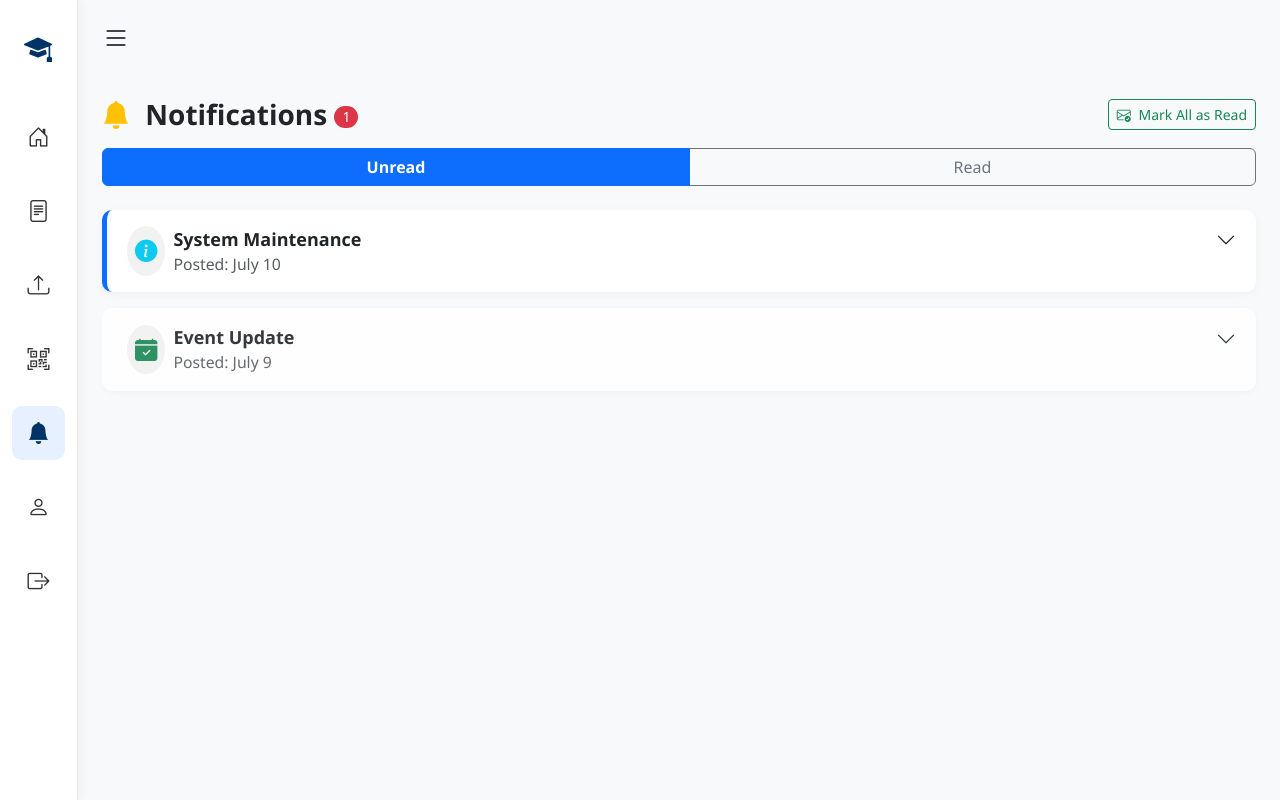
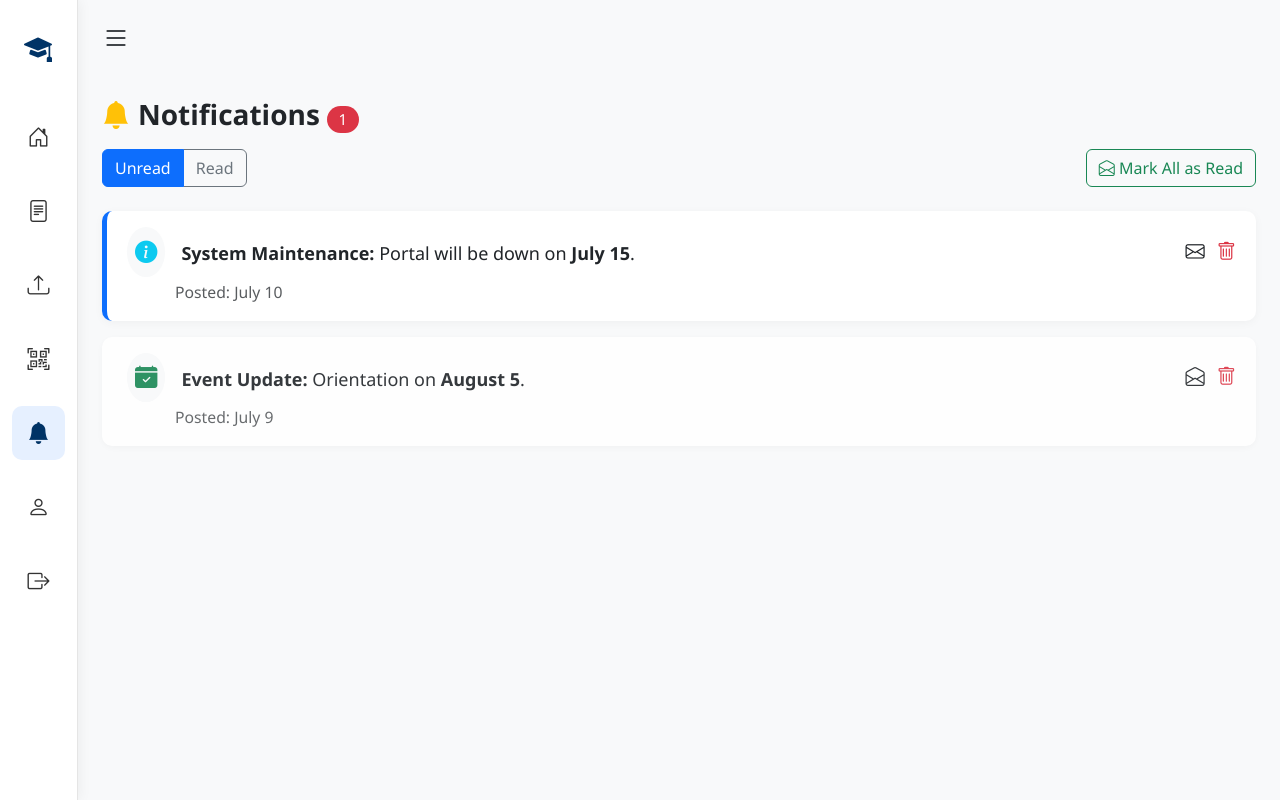
Before and after one commit to RojenSoliman/EducAid, a PHP site: page /user_html/notificaton.html in a window 1280 px wide. Run offline with PHP 8.4, Linux system fonts and the light colour scheme.

Commit message:
modifications of the notification page and stuff

```diff
--- a/assets/css/notifications.css
+++ b/assets/css/notifications.css
@@ -1,6 +1,3 @@
-/* ===========================
-   Base Reset & Layout
-=========================== */
 * {
   box-sizing: border-box;
 }
@@ -12,35 +9,17 @@ body {
   padding: 0;
 }
 
-#wrapper {
-  display: flex;
-  min-height: 100vh;
-  position: relative;
-}
-
-/* ===========================
-   Notification Layout
-=========================== */
-.container-fluid {
-  padding-top: 32px;
-  padding-bottom: 64px;
-}
-
-/* ===========================
-   Notification Cards
-=========================== */
 .notifications-list {
   display: flex;
   flex-direction: column;
 }
 
-/* Card base */
 .notification-card {
   background: #ffffff;
   border-radius: 10px;
   padding: 16px 20px;
   margin-bottom: 16px;
-  box-shadow: 0 2px 10px rgba(0, 0, 0, 0.04);
+  box-shadow: 0 2px 10px rgba(0,0,0,0.04);
   transition: all 0.3s ease;
   border-left: 5px solid transparent;
 }
@@ -53,31 +32,15 @@ body {
   opacity: 0.9;
 }
 
-/* Hover effect */
 .notification-card:hover {
   transform: translateY(-2px);
-  box-shadow: 0 4px 14px rgba(0, 0, 0, 0.06);
+  box-shadow: 0 4px 14px rgba(0,0,0,0.06);
 }
 
-/* ===========================
-   Notification Accordion
-=========================== */
 .notification-header {
-  cursor: pointer;
-  padding: 0;
+  cursor: default;
 }
 
-.notification-body {
-  padding-left: 42px;
-  margin-top: 12px;
-  transition: max-height 0.3s ease;
-}
-
-.notification-body p {
-  margin-bottom: 10px;
-}
-
-/* Icon */
 .icon-box {
   font-size: 1.4rem;
   background-color: #f2f2f2;
@@ -88,84 +51,50 @@ body {
   justify-content: center;
 }
 
-/* Chevron toggle icon */
-.toggle-icon {
-  font-size: 20px;
-  transition: transform 0.3s ease;
+.action-buttons {
+  display: flex;
+  gap: 12px;
+  font-size: 1.2rem;
 }
 
-.notification-card.expanded .toggle-icon {
-  transform: rotate(180deg);
+/* Responsive Controls */
+.notification-actions-mobile {
+  display: none;
 }
 
-/* ===========================
-   Action Buttons
-=========================== */
-.action-buttons {
-  margin-top: 8px;
-  display: flex;
-  gap: 12px;
+/* Desktop */
+@media (min-width: 768px) {
+  .notification-actions-desktop {
+    display: flex !important;
+  }
+
+  .notification-actions-mobile {
+    display: none !important;
+  }
 }
 
-.action-buttons .btn {
-  padding: 4px 8px;
-}
+/* Mobile */
+@media (max-width: 767px) {
+  .notification-actions-mobile {
+    display: flex !important;
+    flex-direction: row;
+    gap: 8px;
+  }
 
-/* ===========================
-   Buttons & Filters
-=========================== */
-.btn-group .btn.active {
-  font-weight: 600;
-}
+  .notification-actions-mobile .btn {
+    font-size: 14px;
+    padding: 10px 0;
+  }
 
-/* Unread Count */
-#unread-count {
-  font-size: 14px;
-  padding: 4px 8px;
-  vertical-align: middle;
-}
+  .notification-actions-desktop {
+    display: none !important;
+  }
 
-/* Empty State */
-#empty-state {
-  padding: 40px 20px;
-  color: #6c757d;
-}
+  .action-buttons {
+    font-size: 1.1rem;
+  }
 
-/* ===========================
-   Responsive Design
-=========================== */
-@media (max-width: 576px) {
   .notification-card {
     padding: 14px 16px;
   }
-
-  .notification-body {
-    padding-left: 36px;
-    font-size: 15px;
-  }
-
-  .notification-header {
-    flex-direction: row;
-    gap: 10px;
-  }
-
-  .btn-group {
-    flex-direction: column;
-    width: 100%;
-  }
-
-  .btn-group .btn {
-    width: 100%;
-    text-align: center;
-  }
-
-  #mark-all-read {
-    width: 100%;
-  }
-
-  .d-flex.justify-content-between {
-    flex-direction: column;
-    align-items: flex-start;
-    gap: 12px;
-  }
 }
--- a/assets/js/notifications.js
+++ b/assets/js/notifications.js
@@ -1,73 +1,60 @@
-function toggleNotification(headerEl) {
-  const card = headerEl.closest('.notification-card');
-  const body = card.querySelector('.notification-body');
-  card.classList.toggle('expanded');
-  body.classList.toggle('d-none');
-}
+document.addEventListener('DOMContentLoaded', function () {
+  const unreadCountSpan = document.getElementById('unread-count');
+  const markAllReadBtn = document.getElementById('mark-all-read');
+  const filterButtons = document.querySelectorAll('.btn-group .btn');
+  const notificationCards = document.querySelectorAll('.notification-card');
 
-function updateUnreadCount() {
-  const unread = document.querySelectorAll('.notification-card.unread');
-  document.getElementById('unread-count').textContent = unread.length;
+  function updateUnreadCount() {
+    const unread = document.querySelectorAll('.notification-card.unread').length;
+    unreadCountSpan.textContent = unread;
+    unreadCountSpan.style.display = unread > 0 ? 'inline-block' : 'none';
+  }
 
-  const visible = Array.from(document.querySelectorAll(".notification-card")).filter(c => c.style.display !== "none");
-  document.getElementById("empty-state").classList.toggle("d-none", visible.length > 0);
-}
+  function markAllAsRead() {
+    document.querySelectorAll('.notification-card.unread').forEach(card => {
+      card.classList.remove('unread');
+      card.classList.add('read');
+    });
+    updateUnreadCount();
+  }
 
-document.querySelectorAll(".mark-btn").forEach(btn => {
-  btn.addEventListener("click", () => {
-    const card = btn.closest(".notification-card");
-    const icon = btn.querySelector("i");
+  function deleteNotification(button) {
+    const card = button.closest('.notification-card');
+    if (card) {
+      card.remove();
+      updateUnreadCount();
+    }
+  }
 
-    if (card.classList.contains("unread")) {
-      card.classList.replace("unread", "read");
-      card.dataset.status = "read";
-      icon.classList.replace("bi-envelope-open", "bi-envelope");
-      icon.classList.add("text-success");
-    } else {
-      card.classList.replace("read", "unread");
-      card.dataset.status = "unread";
-      icon.classList.replace("bi-envelope", "bi-envelope-open");
-      icon.classList.remove("text-success");
-    }
-    updateUnreadCount();
+  // Event listener: "Mark All as Read"
+  markAllReadBtn.addEventListener('click', markAllAsRead);
+
+  // Event listener: Delete buttons
+  document.querySelectorAll('.bi-trash').forEach(button => {
+    button.addEventListener('click', function () {
+      deleteNotification(button);
+    });
   });
-});
 
-document.querySelectorAll(".delete-btn").forEach(btn => {
-  btn.addEventListener("click", () => {
-    const card = btn.closest(".notification-card");
-    card.remove();
-    updateUnreadCount();
+  // Event listener: Filter toggle
+  filterButtons.forEach(button => {
+    button.addEventListener('click', () => {
+      filterButtons.forEach(btn => btn.classList.remove('active'));
+      button.classList.add('active');
+
+      const isUnread = button.textContent.trim() === 'Unread';
+      notificationCards.forEach(card => {
+        if (isUnread && !card.classList.contains('unread')) {
+          card.style.display = 'none';
+        } else if (!isUnread && !card.classList.contains('read')) {
+          card.style.display = 'none';
+        } else {
+          card.style.display = 'block';
+        }
+      });
+    });
   });
-});
 
-document.getElementById("mark-all-read").addEventListener("click", () => {
-  document.querySelectorAll(".notification-card.unread").forEach(card => {
-    const icon = card.querySelector(".mark-btn i");
-    card.classList.replace("unread", "read");
-    card.dataset.status = "read";
-    icon.classList.replace("bi-envelope-open", "bi-envelope");
-    icon.classList.add("text-success");
-  });
+  // Initial count
   updateUnreadCount();
 });
-
-document.getElementById("filter-unread").addEventListener("click", () => {
-  document.getElementById("filter-unread").classList.add("active");
-  document.getElementById("filter-read").classList.remove("active");
-  document.querySelectorAll(".notification-card").forEach(card => {
-    card.style.display = card.dataset.status === "unread" ? "block" : "none";
-  });
-  updateUnreadCount();
-});
-
-document.getElementById("filter-read").addEventListener("click", () => {
-  document.getElementById("filter-read").classList.add("active");
-  document.getElementById("filter-unread").classList.remove("active");
-  document.querySelectorAll(".notification-card").forEach(card => {
-    card.style.display = card.dataset.status === "read" ? "block" : "none";
-  });
-  updateUnreadCount();
-});
-
-updateUnreadCount();
--- a/user_html/notificaton.html
+++ b/user_html/notificaton.html
@@ -2,10 +2,10 @@
 <html lang="en">
 <head>
   <meta charset="UTF-8" />
-  <meta name="viewport" content="width=device-width, initial-scale=1.0" />
+  <meta name="viewport" content="width=device-width, initial-scale=1.0"/>
   <title>EducAid – Notifications</title>
-  <link href="https://cdn.jsdelivr.net/npm/bootstrap@5.3.0/dist/css/bootstrap.min.css" rel="stylesheet" />
-  <link href="https://cdn.jsdelivr.net/npm/bootstrap-icons@1.10.5/font/bootstrap-icons.css" rel="stylesheet" />
+  <link href="https://cdn.jsdelivr.net/npm/bootstrap@5.3.0/dist/css/bootstrap.min.css" rel="stylesheet"/>
+  <link href="https://cdn.jsdelivr.net/npm/bootstrap-icons@1.10.5/font/bootstrap-icons.css" rel="stylesheet"/>
   <link rel="stylesheet" href="../assets/css/homepage.css" />
   <link rel="stylesheet" href="../assets/css/notifications.css" />
 </head>
@@ -22,88 +22,75 @@
         <li class="nav-item"><a href="#"><i class="bi bi-file-text icon"></i><span class="links_name">Application Status</span></a></li>
         <li class="nav-item"><a href="#"><i class="bi bi-upload icon"></i><span class="links_name">Upload Documents</span></a></li>
         <li class="nav-item"><a href="#"><i class="bi bi-qr-code-scan icon"></i><span class="links_name">My QR Code</span></a></li>
-      <li class="nav-item active"><a href="notifications.html"><i class="bi bi-bell-fill icon"></i><span class="links_name">Notifications</span></a></li>
+        <li class="nav-item active"><a href="notification.html"><i class="bi bi-bell-fill icon"></i><span class="links_name">Notifications</span></a></li>
         <li class="nav-item"><a href="#"><i class="bi bi-person icon"></i><span class="links_name">Profile</span></a></li>
         <li class="nav-item logout"><a href="#"><i class="bi bi-box-arrow-right icon"></i><span class="links_name">Logout</span></a></li>
       </ul>
     </div>
+
     <div class="sidebar-backdrop d-none" id="sidebar-backdrop"></div>
 
-  <!-- Main Content -->
-  <section class="home-section">
+    <!-- Page Content -->
+    <section class="home-section" id="page-content-wrapper">
       <nav>
         <div class="sidebar-toggle px-4 py-3">
-        <i class="bi bi-list" id="menu-toggle"></i>
+          <i class="bi bi-list" id="menu-toggle" aria-label="Toggle Sidebar"></i>
         </div>
       </nav>
 
       <div class="container-fluid py-4 px-4">
-      <div class="d-flex justify-content-between align-items-center mb-3 flex-wrap gap-2">
-        <h3 class="fw-bold mb-0">
-          <i class="bi bi-bell-fill me-2 text-warning"></i>
-          Notifications <span id="unread-count" class="badge bg-danger">0</span>
-        </h3>
-        <button id="mark-all-read" class="btn btn-sm btn-outline-success">
-          <i class="bi bi-envelope-check me-1"></i> Mark All as Read
+        <div class="d-flex justify-content-between align-items-center mb-3">
+          <h3 class="fw-bold mb-0"><i class="bi bi-bell-fill me-2 text-warning"></i>Notifications <span class="badge bg-danger" id="unread-count">2</span></h3>
+        </div>
+
+        <!-- Desktop Buttons -->
+        <div class="notification-actions-desktop d-none d-md-flex justify-content-between align-items-center mb-4">
+          <div class="btn-group" role="group">
+            <button class="btn btn-outline-primary active">Unread</button>
+            <button class="btn btn-outline-secondary">Read</button>
+          </div>
+          <button id="mark-all-read" class="btn btn-outline-success">
+            <i class="bi bi-envelope-open"></i> Mark All as Read
           </button>
         </div>
 
-      <div class="btn-group mb-4 w-100 w-md-auto" role="group">
-        <button type="button" class="btn btn-outline-primary active" id="filter-unread">Unread</button>
-        <button type="button" class="btn btn-outline-secondary" id="filter-read">Read</button>
+        <!-- Mobile Buttons -->
+        <div class="notification-actions-mobile d-flex d-md-none mb-3">
+          <button class="btn btn-outline-primary flex-fill me-1">Unread</button>
+          <button class="btn btn-outline-secondary flex-fill mx-1">Read</button>
+          <button class="btn btn-outline-success flex-fill ms-1" id="mark-all-read">
+            <i class="bi bi-envelope-open"></i>
+          </button>
         </div>
 
-      <div id="empty-state" class="text-center text-muted d-none">
-        <i class="bi bi-inbox display-5"></i>
-        <p class="mt-2">No notifications to show.</p>
+        <!-- Notifications -->
+        <div class="notifications-list">
+          <div class="notification-card unread">
+            <div class="d-flex justify-content-between align-items-center notification-header">
+              <div><span class="icon-box text-info bg-light me-3"><i class="bi bi-info-circle-fill"></i></span><strong>System Maintenance:</strong> Portal will be down on <b>July 15</b>.</div>
+              <div class="action-buttons">
+                <i class="bi bi-envelope" role="button" title="Mark as Read"></i>
+                <i class="bi bi-trash text-danger" role="button" title="Delete"></i>
+              </div>
+            </div>
+            <div class="text-muted small ms-5 mt-1">Posted: July 10</div>
           </div>
 
-      <div class="notifications-list">
-        <div class="notification-card unread" data-status="unread">
-          <div class="notification-header d-flex justify-content-between" onclick="toggleNotification(this)">
-            <div class="d-flex align-items-center gap-2">
-              <div class="icon-box text-info"><i class="bi bi-info-circle-fill"></i></div>
-              <div>
-                <strong>System Maintenance</strong>
-                <div class="text-muted small">Posted: July 10</div>
+          <div class="notification-card read">
+            <div class="d-flex justify-content-between align-items-center notification-header">
+              <div><span class="icon-box text-success bg-light me-3"><i class="bi bi-calendar-check-fill"></i></span><strong>Event Update:</strong> Orientation on <b>August 5</b>.</div>
+              <div class="action-buttons">
+                <i class="bi bi-envelope-open" role="button" title="Already Read"></i>
+                <i class="bi bi-trash text-danger" role="button" title="Delete"></i>
               </div>
             </div>
-            <i class="bi bi-chevron-down toggle-icon"></i>
-          </div>
-          <div class="notification-body d-none">
-            <p>The portal will be temporarily unavailable on <b>July 15</b> from <b>1:00 AM to 3:00 AM</b>.</p>
-            <div class="action-buttons">
-              <button class="btn btn-sm mark-btn" title="Mark as Read"><i class="bi bi-envelope-open text-secondary"></i></button>
-              <button class="btn btn-sm delete-btn" title="Delete"><i class="bi bi-trash-fill text-danger"></i></button>
-            </div>
-          </div>
-        </div>
-
-        <div class="notification-card read" data-status="read">
-          <div class="notification-header d-flex justify-content-between" onclick="toggleNotification(this)">
-            <div class="d-flex align-items-center gap-2">
-              <div class="icon-box text-success"><i class="bi bi-calendar-check-fill"></i></div>
-              <div>
-                <strong>Event Update</strong>
-                <div class="text-muted small">Posted: July 9</div>
-              </div>
-            </div>
-            <i class="bi bi-chevron-down toggle-icon"></i>
-          </div>
-          <div class="notification-body d-none">
-            <p>Guidance orientation is set for <b>August 5</b>. Register now via the dashboard.</p>
-            <div class="action-buttons">
-              <button class="btn btn-sm mark-btn" title="Mark as Unread"><i class="bi bi-envelope text-success"></i></button>
-              <button class="btn btn-sm delete-btn" title="Delete"><i class="bi bi-trash-fill text-danger"></i></button>
-            </div>
-          </div>
+            <div class="text-muted small ms-5 mt-1">Posted: July 9</div>
           </div>
         </div>
       </div>
     </section>
   </div>
 
-<!-- Scripts -->
   <script src="https://cdn.jsdelivr.net/npm/bootstrap@5.3.0/dist/js/bootstrap.bundle.min.js"></script>
   <script src="../assets/js/homepage.js"></script>
   <script src="../assets/js/notifications.js"></script>
```
Lines whose indentation alone changed are shown as unchanged.
